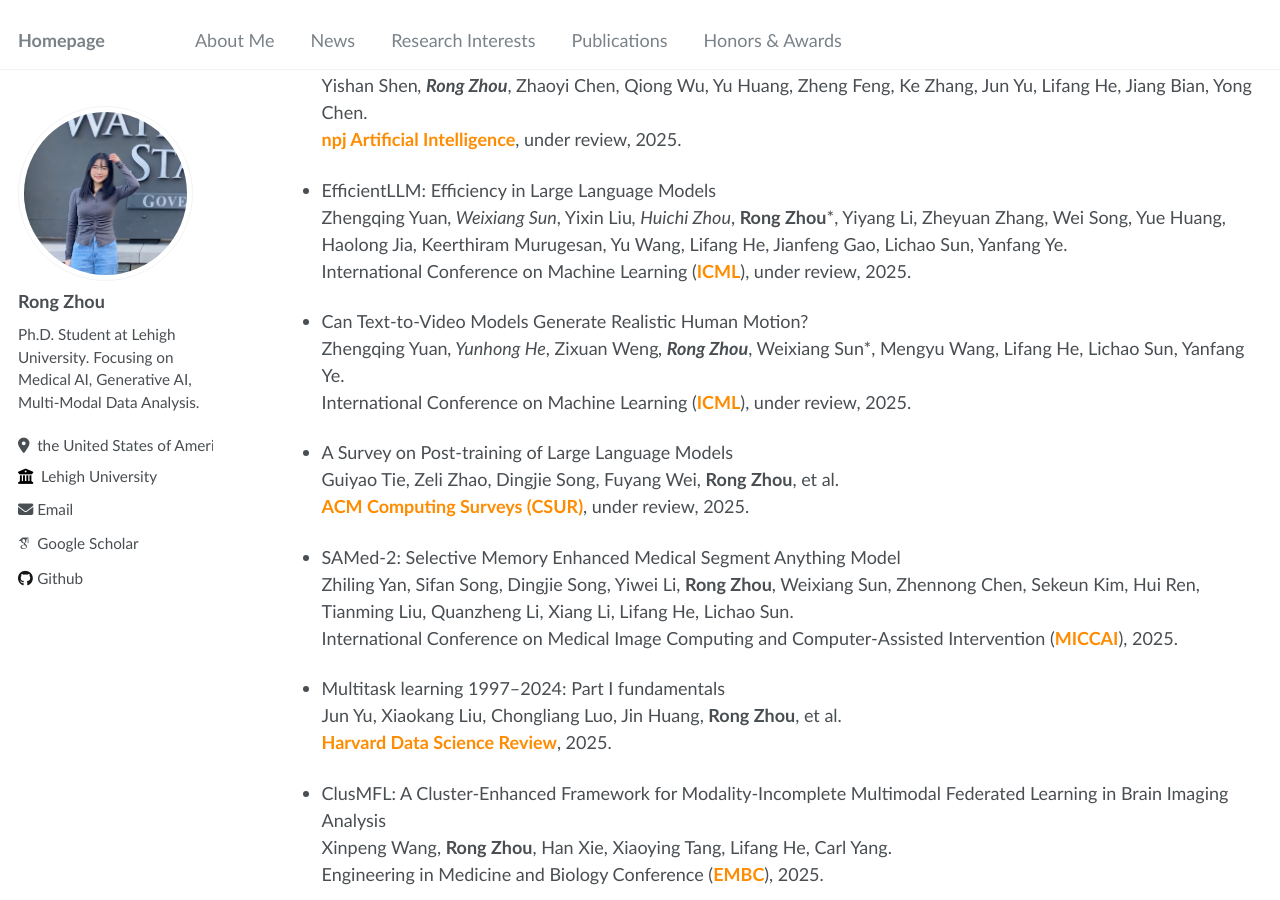
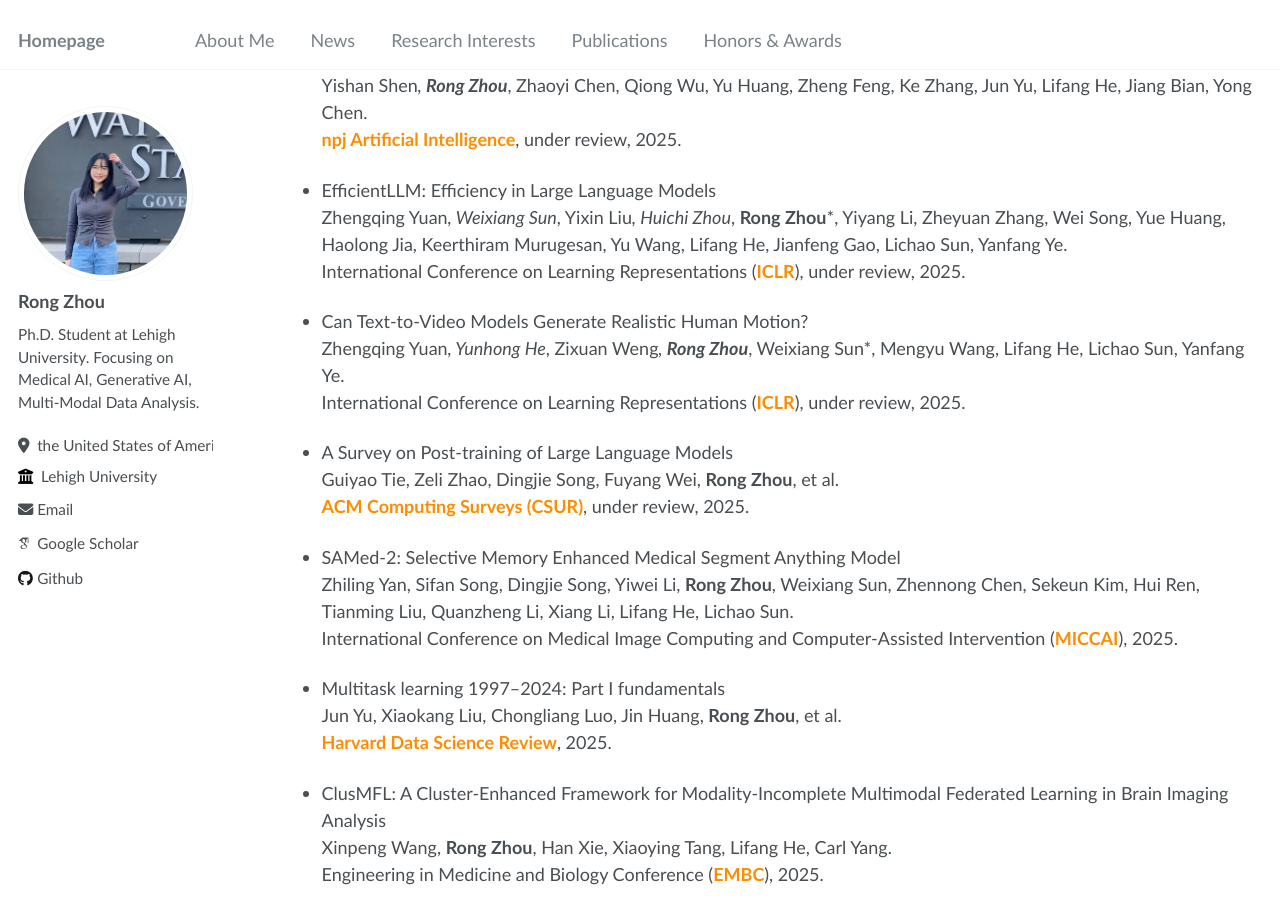
Before and after one commit to rongzhou7/rongzhou7.github.io, a Jekyll site: the page built from _pages/about.md, in a window 1280 px wide and 900 px high, scrolled down 1549 px. Built offline with Jekyll 4.4.1, drawn with Linux system fonts in a browser that asks for light colours; some web fonts are replaced.

Commit message:
Correct conference names from ICML to ICLR
- Fixed "EfficientLLM" paper conference to ICLR
- Fixed "Can Text-to-Video Models" paper conference to ICLR
- Both papers are under review for ICLR 2025

🤖 Generated with [Claude Code](https://claude.com/claude-code)

Co-Authored-By: Claude <noreply@anthropic.com>

```diff
--- a/_pages/about.md
+++ b/_pages/about.md
@@ -70,11 +70,11 @@ Yishan Shen*, **Rong Zhou***, Zhaoyi Chen, Qiong Wu, Yu Huang, Zheng Feng, Ke Zh
 
 * EfficientLLM: Efficiency in Large Language Models<br>
 Zhengqing Yuan*, Weixiang Sun*, Yixin Liu*, Huichi Zhou*, **Rong Zhou***, Yiyang Li, Zheyuan Zhang, Wei Song, Yue Huang, Haolong Jia, Keerthiram Murugesan, Yu Wang, Lifang He, Jianfeng Gao, Lichao Sun, Yanfang Ye.<br>
-International Conference on Machine Learning (<span style="color: #ff8c00;">**ICML**</span>), under review, 2025.
+International Conference on Learning Representations (<span style="color: #ff8c00;">**ICLR**</span>), under review, 2025.
 
 * Can Text-to-Video Models Generate Realistic Human Motion?<br>
 Zhengqing Yuan*, Yunhong He*, Zixuan Weng*, **Rong Zhou***, Weixiang Sun*, Mengyu Wang, Lifang He, Lichao Sun, Yanfang Ye.<br>
-International Conference on Machine Learning (<span style="color: #ff8c00;">**ICML**</span>), under review, 2025.
+International Conference on Learning Representations (<span style="color: #ff8c00;">**ICLR**</span>), under review, 2025.
 
 * A Survey on Post-training of Large Language Models<br>
 Guiyao Tie, Zeli Zhao, Dingjie Song, Fuyang Wei, **Rong Zhou**, et al.<br>
```
